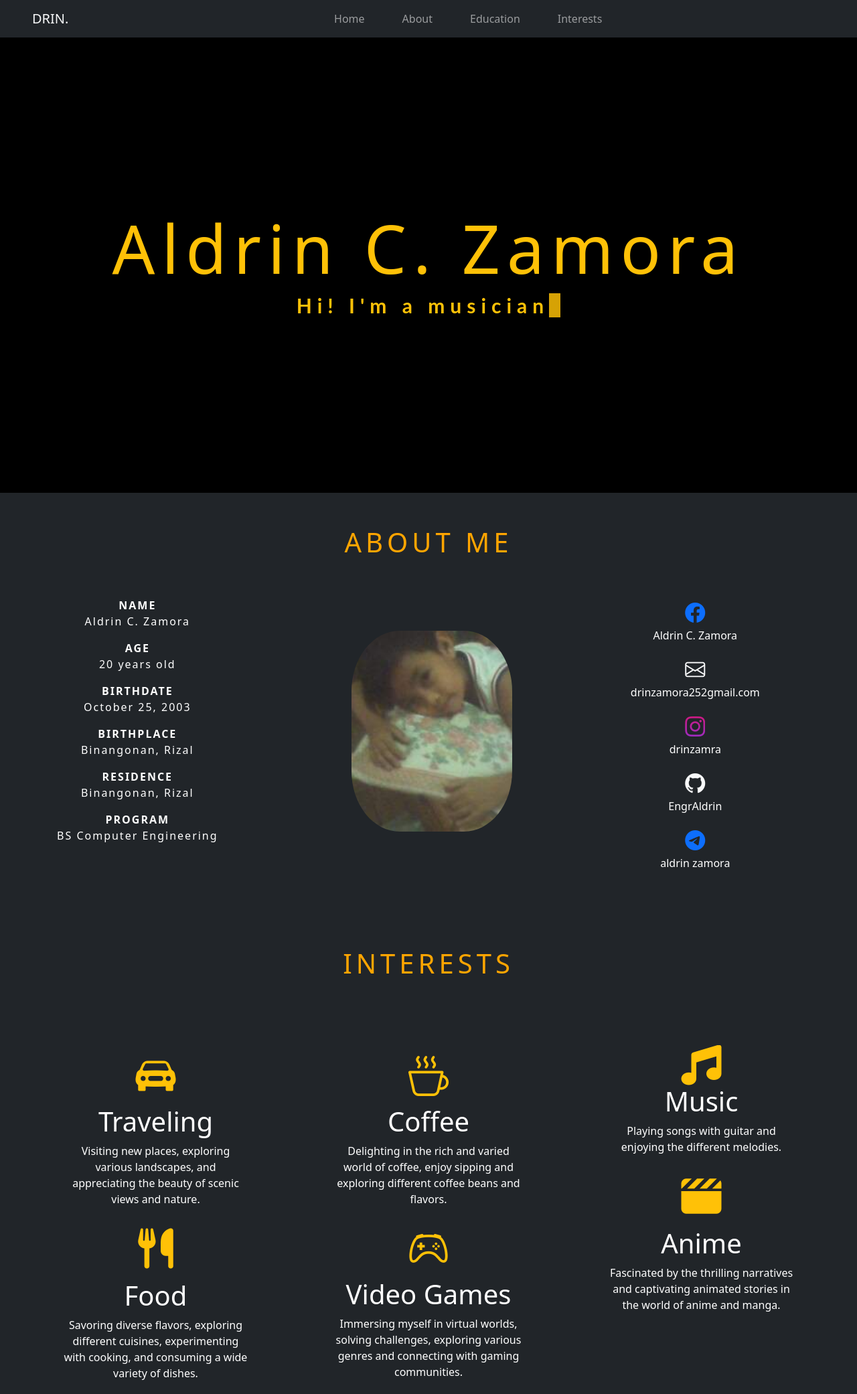
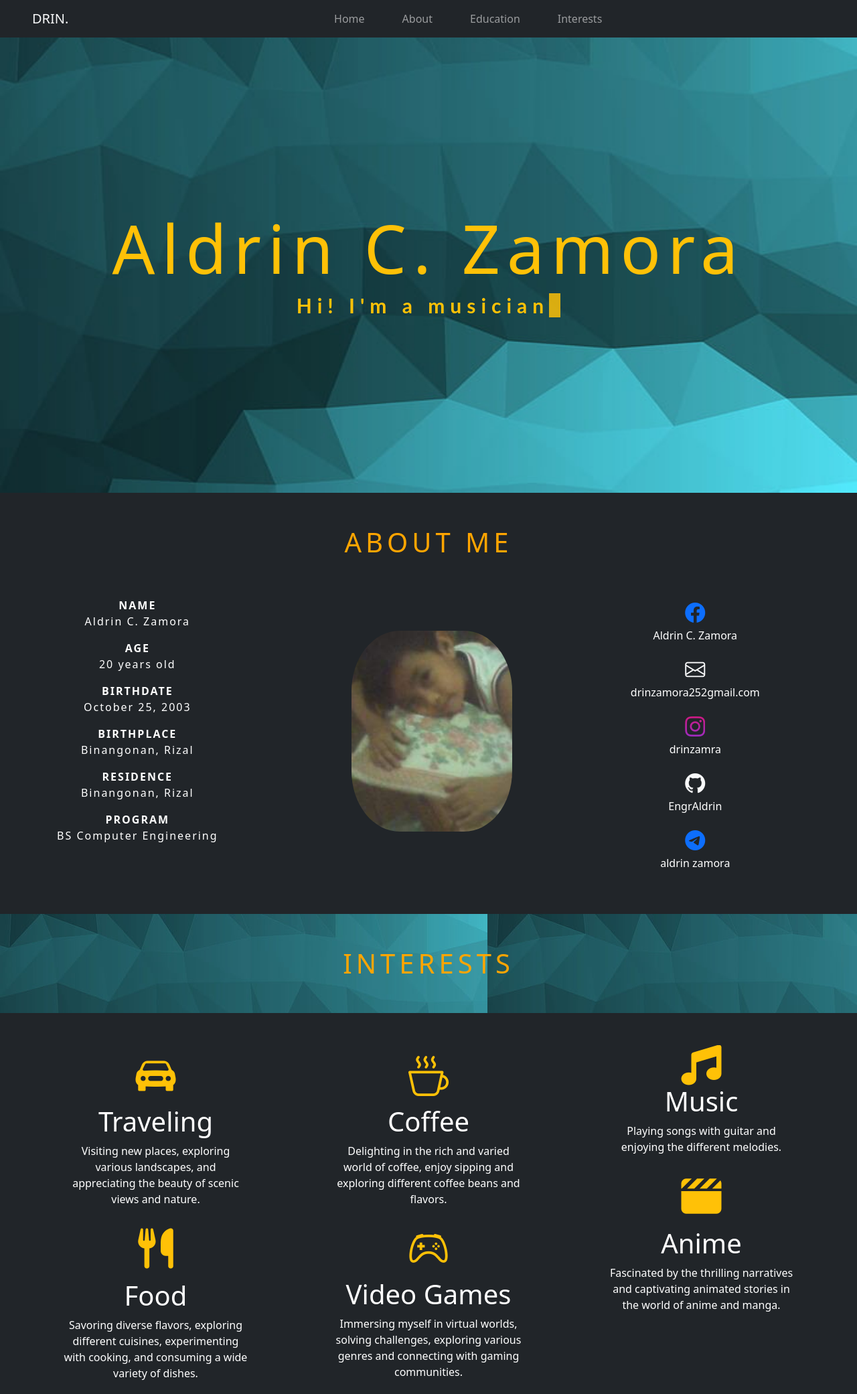
Before and after one commit to Winteeeeeer/aldrin, a plain HTML site: page index.html in a window 1280 px wide. Shown: the top 2082 px of the page at 67% size. Drawn offline with nearby package versions, Linux system fonts and the light colour scheme; files whose address does not match are found by name.

Commit message:
Update style.css

```diff
--- a/style.css
+++ b/style.css
@@ -51,7 +51,7 @@ body{
 
 }
 #home{
-  background-image: url('./media/prof2.jpg');
+  background-image: url('prof2.jpg');
   background-position: center;
   background-repeat: no-repeat;
   background-size: cover;
@@ -104,7 +104,7 @@ i{
 }
 
 #bgrnd{
-  background-image: url('./media/prof2.jpg');
+  background-image: url('prof2.jpg');
 }
 #second-row{
   justify-content: space-evenly;
```
